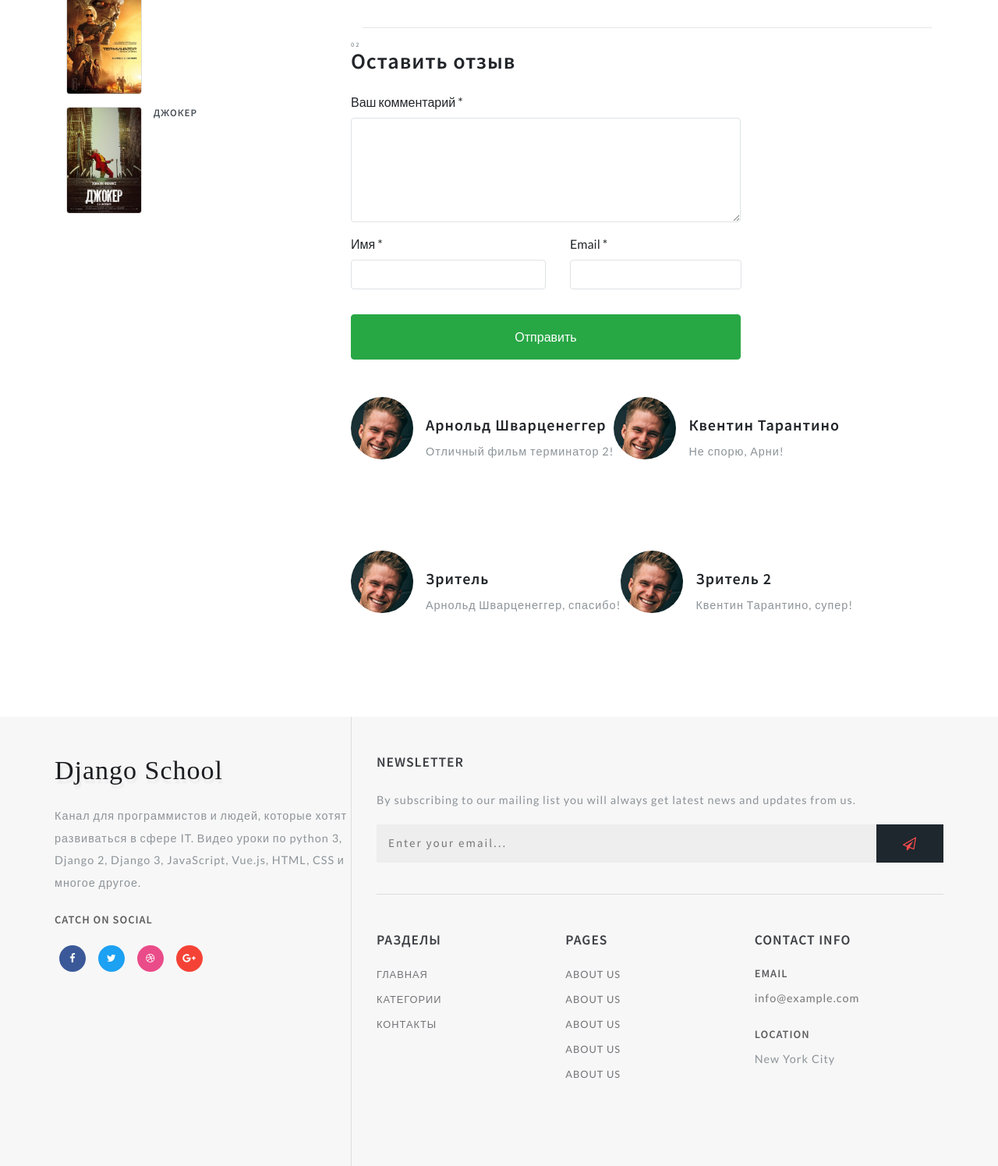
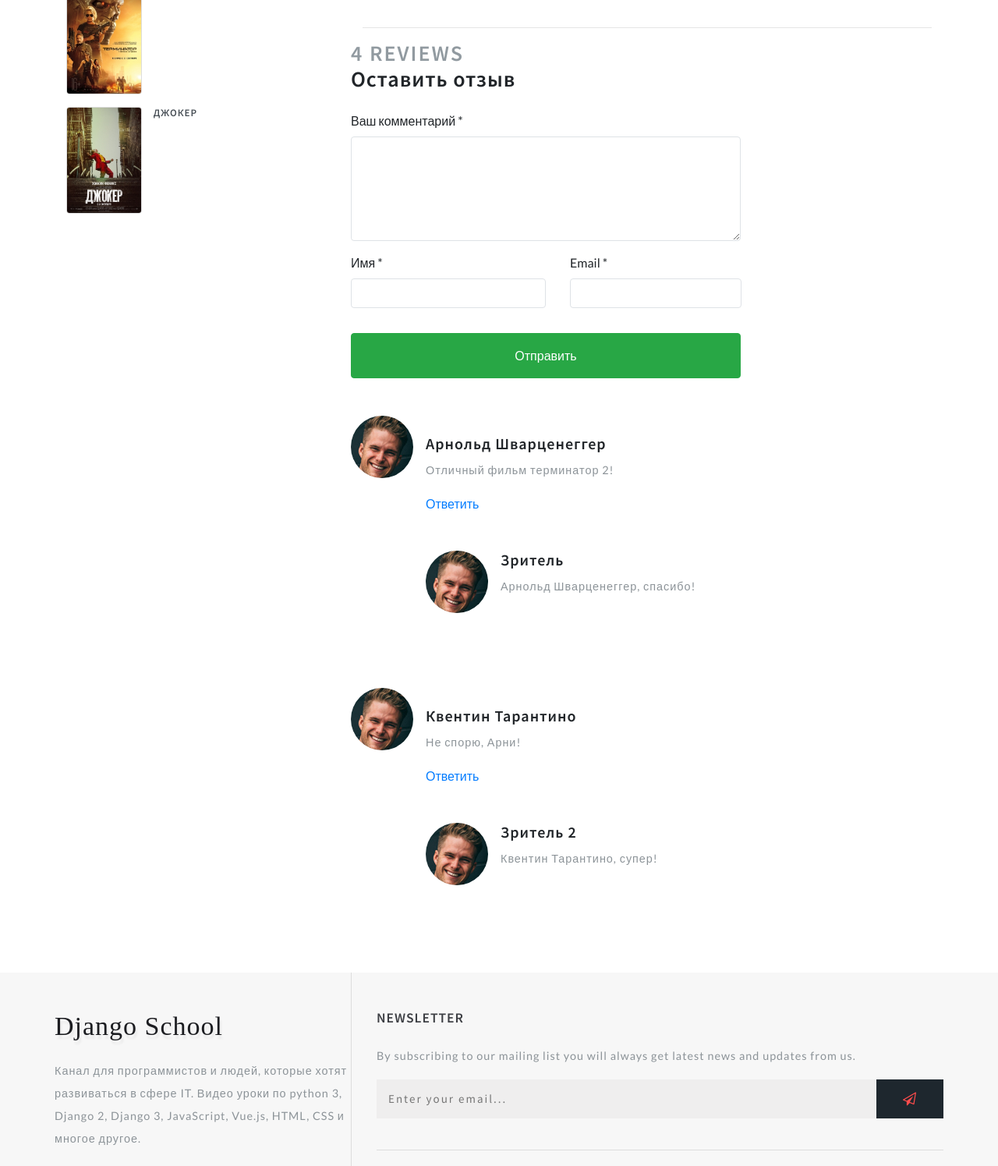
Before and after one commit to ruslan099/django_movie, a Django app: a page that uses django_movie/movies/templates/movies/movie_detail.html in a window 1280 px wide. Shown: the part 2052-3547 px from the top of the page at 78% size. Run offline with Django 4.2, Linux system fonts and the light colour scheme; data comes from the database, SQL or seed files in the repository; both versions use the stored data as it was after the commit; some libraries are stand-ins or nearby versions.

Commit message:
Yрок 10. добавлены ответы на отзывы

```diff
--- a/django_movie/movies/models.py
+++ b/django_movie/movies/models.py
@@ -70,6 +70,9 @@
     def __str__(self):
         return self.title
 
+    def get_review(self):
+        return self.reviews_set.filter(parent__isnull=True)
+
     class Meta:
         verbose_name = "Фильм"
         verbose_name_plural = "Фильмы"
--- a/django_movie/movies/templates/movies/movie_detail.html
+++ b/django_movie/movies/templates/movies/movie_detail.html
@@ -1,4 +1,5 @@
 {% extends 'movies/base.html' %}
+{% load static %}
 
 {% block title %} {{ movie.title }} {% endblock title %}
 
@@ -136,11 +137,14 @@
                             <!-- contact form grid -->
                             <div class="contact-single">
                                 <h3 class="editContent" style="outline: none; cursor: inherit;">
+                                    {% with movie.reviews_set.count as reviews %}
                                     <span class="sub-tittle editContent"
-                                          style="outline: none; cursor: inherit;">02</span>Оставить
+                                          style="outline: none; cursor: inherit;">{{ reviews }} review{{ reviews|pluralize }}</span>Оставить
                                     отзыв</h3>
-                                <form action="{% url 'add_review' movie.id %}" method="post" class="mt-4">
+                                    {% endwith %}
+                                <form action="{% url 'add_review' movie.id %}" method="post" class="mt-4" id="formReview">
                                     {% csrf_token %}
+                                    <input type="hidden" name="parent" id="contactparent" value="">
                                     <div class="form-group editContent"
                                          style="outline: none; cursor: inherit;">
                                         <label for="contactcomment" class="editContent">
@@ -175,9 +179,9 @@
                             </div>
                             <!--  //contact form grid ends here -->
                         </div>
-                        {% for review in movie.reviews_set.all %}
+                        {% for review in movie.get_review %}
                             <div class="media py-5">
-                            <img src="bundles/images/te2.jpg" class="mr-3 img-fluid" alt="image">
+                                <img src="{% static 'images/te2.jpg' %}" class="mr-3 img-fluid" alt="image">
                                 <div class="media-body mt-4">
                                     <h5 class="mt-0 editContent">
                                         {{ review.name }}
@@ -185,23 +189,27 @@
                                     <p class="mt-2 editContent">
                                         {{ review.text }}
                                     </p>
-                                <!-- <div class="media mt-5 editContent">
+                                    <a href="#formReview" onclick="addReview('{{ review.name }}', '{{ review.id }}')">Ответить</a>
+                                    {% for rew in review.reviews_set.all %}
+                                        <div class="media mt-5 editContent">
                                         <a class="pr-3" href="#">
-                                        <img src="bundles/images/te1.jpg" class="img-fluid "
-                                             alt="image">
+                                            <img src="{% static 'images/te2.jpg' %}" class="img-fluid" alt="image">
                                         </a>
                                         <div class="media-body">
-                                        <h5 class="mt-0 editContent">Leia Organa</h5>
-                                        <p class="mt-2 editContent"> Cras sit amet
-                                            nibh libero, in gravida nulla. Nulla vel metus
-                                            scelerisque ante sollicitudin. Cras purus odio,
-                                            vestibulum in vulputate at, tempus viverra turpis. Fusce
-                                            condimentum nunc ac nisi vulputate fringilla..</p>
-                                    </div>
-                                </div> -->
+                                            <h5 class="mt-0 editContent">{{ rew.name }}</h5>
+                                            <p class="mt-2 editContent">{{ rew.text }}</p>
                                             </div>
                                         </div>
                                     {% endfor %}
                                 </div>
                             </div>
+                        {% endfor %}
+                    </div>
+                </div>
+<script>
+    function addReview (name, id) {
+        document.getElementById("contactparent").value = id;
+        document.getElementById("contactcomment").innerText = `${name}, `
+    }
+</script>
 {% endblock movie %}
--- a/django_movie/movies/views.py
+++ b/django_movie/movies/views.py
@@ -33,6 +33,8 @@
         movie = Movie.objects.get(id=pk)
         if form.is_valid():
             form = form.save(commit=False)
+            if request.POST.get("parent", None):
+                form.parent_id = int(request.POST.get("parent"))
             form.movie = movie
             form.save()
         return redirect(f'/review/{pk}')
--- a/django_movie/static/css/style.css
+++ b/django_movie/static/css/style.css
@@ -508,7 +508,7 @@
 }
 
 .sub-tittle {
-    font-size: 0.3em;
+    font-size: 1em;
     color: #919aa0;
     letter-spacing: 2px;
     display: block;
```
Also changed, not shown: django_movie/db.sqlite3. Lines whose indentation alone changed are shown as unchanged.
